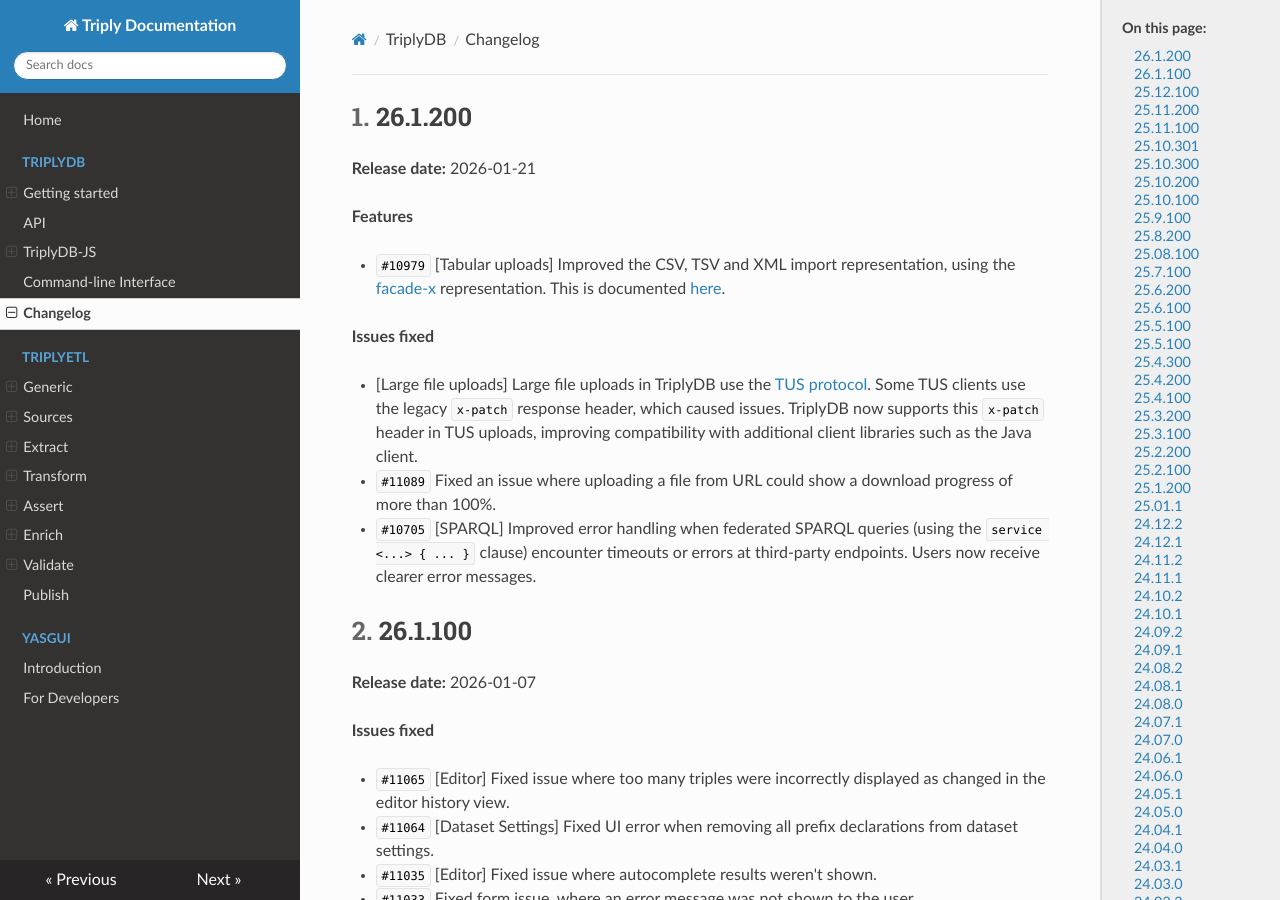
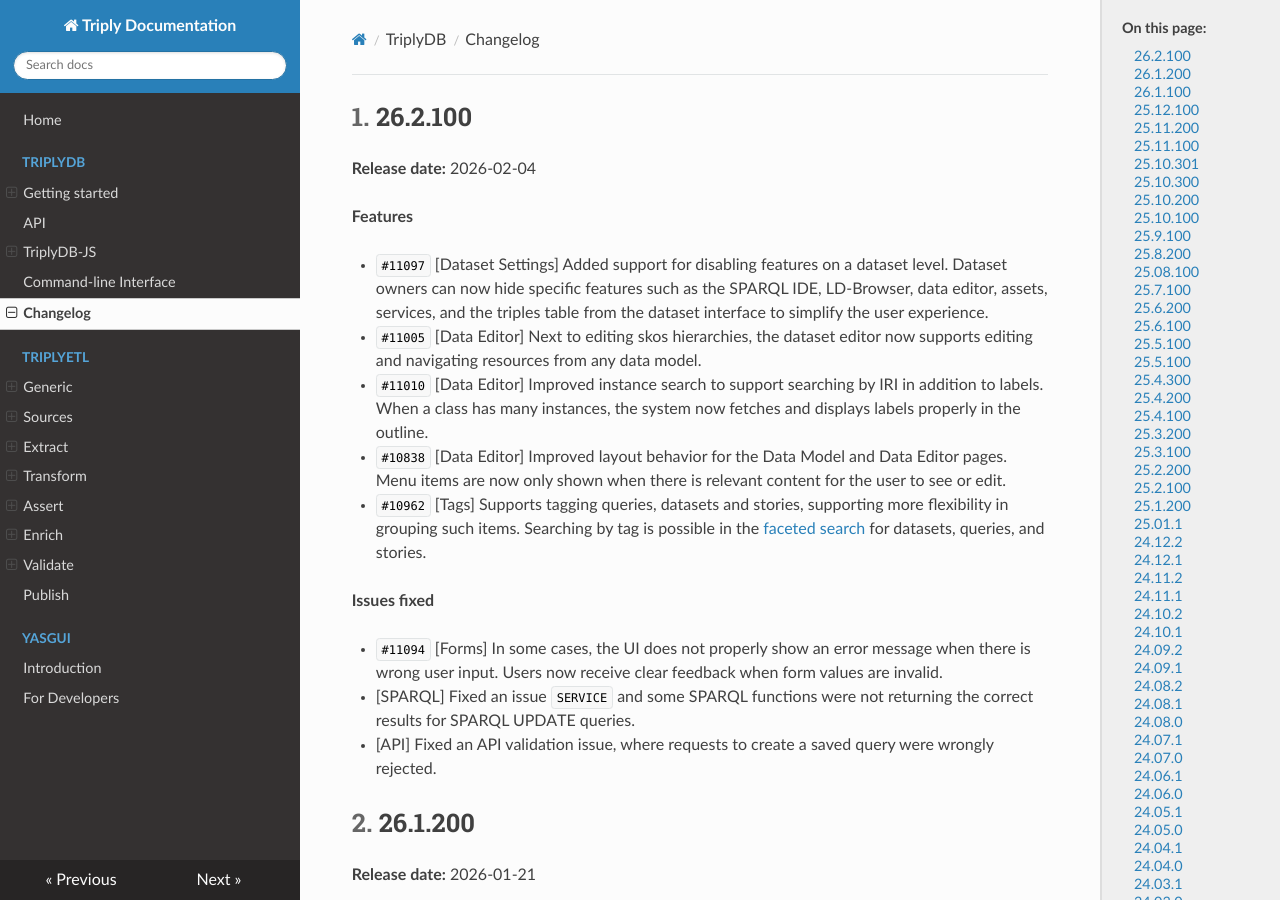
Before and after one commit to TriplyDB/Documentation, an MkDocs documentation site: the page built from docs/triplydb-changelog/index.md, in a window 1280 px wide and 900 px high. Built offline with MkDocs 1.6.1, drawn with Linux system fonts in a browser that asks for light colours.

Commit message:
updated changelog

```diff
--- a/docs/triplydb-changelog/index.md
+++ b/docs/triplydb-changelog/index.md
@@ -4,6 +4,35 @@
 ---
 
 [TOC]
+
+
+## 26.2.100 {#26.2.100}
+
+**Release date:** 2026-02-04
+
+**Features**
+
+- `#11097` [Dataset Settings] Added support for disabling features on a dataset level.
+  Dataset owners can now hide specific features such as the SPARQL IDE, LD-Browser, data editor,
+  assets, services, and the triples table from the dataset interface to simplify the user
+  experience.
+- `#11005` [Data Editor] Next to editing skos hierarchies, the dataset editor now supports
+  editing and navigating resources from any data model.
+- `#11010` [Data Editor] Improved instance search to support searching by IRI in addition to labels. When a class has many instances, the system now fetches and displays labels properly in the outline.
+- `#10838` [Data Editor] Improved layout behavior for the Data Model and Data Editor pages. Menu items are now only shown when there is relevant content for the user to see or edit.
+- `#10962` [Tags] Supports tagging queries, datasets and stories, supporting more
+  flexibility in grouping such items. Searching by tag is possible in the [faceted search](https://triplydb.com/browse) for datasets, queries, and
+  stories.
+
+**Issues fixed**
+
+- `#11094` [Forms] In some cases, the UI does not properly show an error message when
+  there is wrong user input.  Users now
+  receive clear feedback when form values are invalid.
+- [SPARQL] Fixed an issue `SERVICE` and some SPARQL functions were not returning the
+  correct results for SPARQL UPDATE queries.
+- [API] Fixed an API validation issue, where requests to create a saved query were wrongly
+  rejected.
 
 
 ## 26.1.200 {#26.1.200}
```
Also changed, not shown: docs/triplydb-technical-changelog/index.md (+6 -0 lines).
